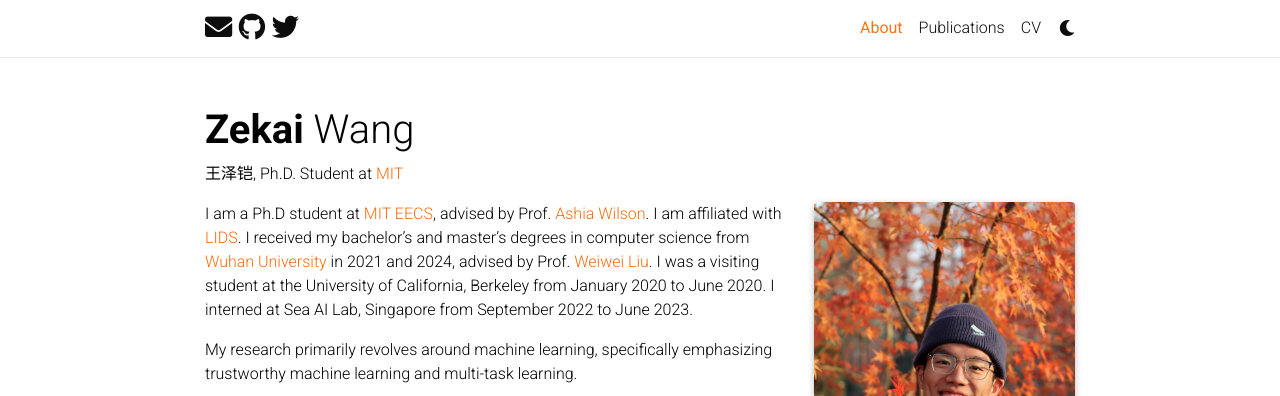
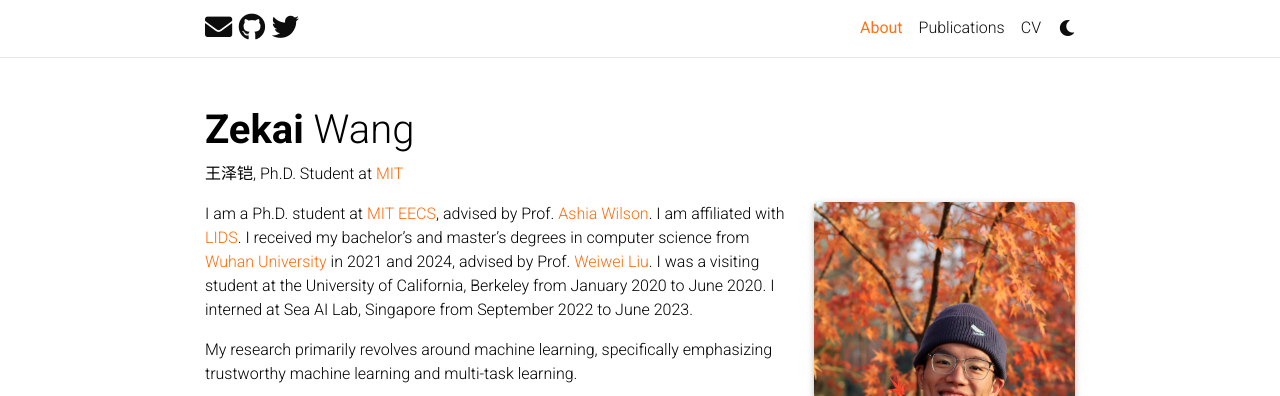
Before and after one commit to wzekai99/wzekai99.github.io, a Jekyll site: the page built from _pages/about.md, in a window 1280 px wide. Shown: the top 396 px of the page. Built offline with Jekyll 4.4.1, drawn with Linux system fonts in a browser that asks for light colours; full-size pictures stand in for the smaller copies a plugin makes; comment, search, counter and statistics services are not loaded; a style sheet for code colours, icons or effects is not loaded.

```diff
--- a/_pages/about.md
+++ b/_pages/about.md
@@ -18,7 +18,7 @@ social: false  # includes social icons at the bottom of the page
 
 
 
-I am a Ph.D student at [MIT EECS](https://www.eecs.mit.edu), advised by Prof. [Ashia Wilson](https://www.ashiawilson.com). I am affiliated with [LIDS](https://lids.mit.edu). I received my bachelor’s and master’s degrees in computer science from [Wuhan University](https://en.whu.edu.cn) in 2021 and 2024, advised by Prof. [Weiwei Liu](https://sites.google.com/site/weiweiliuhomepage). I was a visiting student at the University of California, Berkeley from January 2020 to June 2020. I interned at Sea AI Lab, Singapore from September 2022 to June 2023.
+I am a Ph.D. student at [MIT EECS](https://www.eecs.mit.edu), advised by Prof. [Ashia Wilson](https://www.ashiawilson.com). I am affiliated with [LIDS](https://lids.mit.edu). I received my bachelor’s and master’s degrees in computer science from [Wuhan University](https://en.whu.edu.cn) in 2021 and 2024, advised by Prof. [Weiwei Liu](https://sites.google.com/site/weiweiliuhomepage). I was a visiting student at the University of California, Berkeley from January 2020 to June 2020. I interned at Sea AI Lab, Singapore from September 2022 to June 2023.
 
 My research primarily revolves around machine learning, specifically emphasizing trustworthy machine learning and multi-task learning.
 
```
